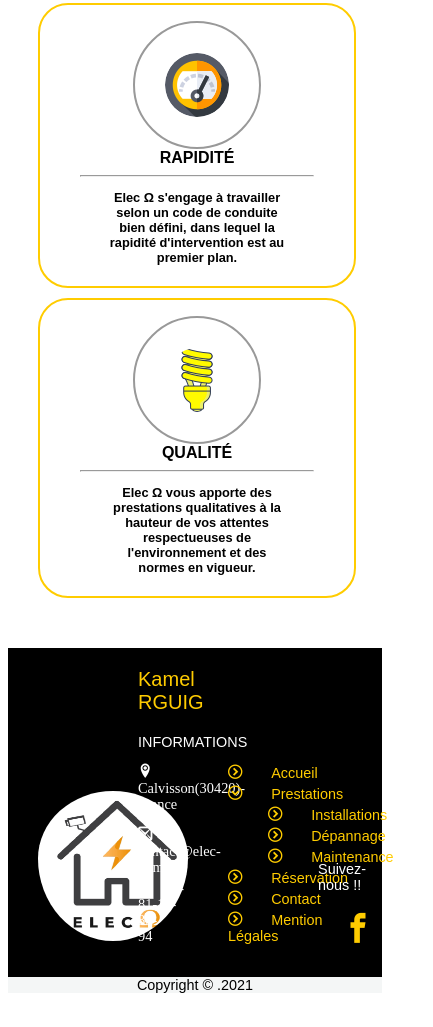
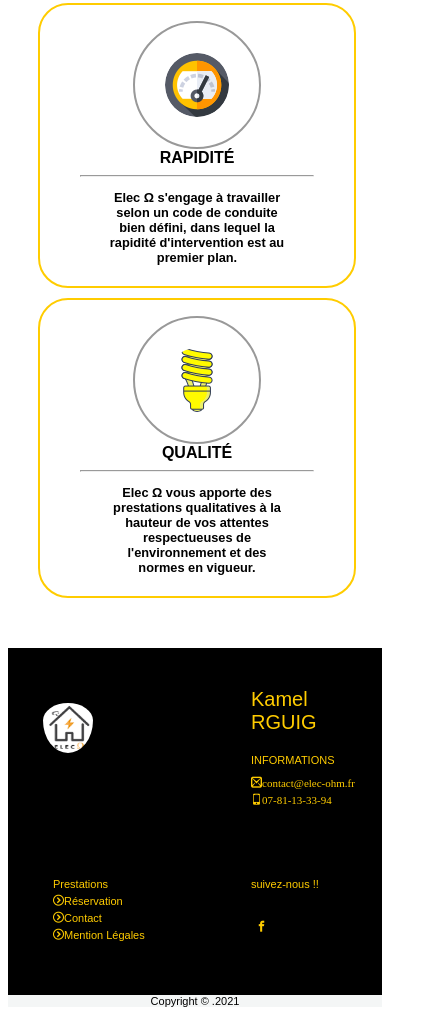
Before and after one commit to Minouch29/elecOmega, a plain HTML site: page src/accueil.html in a window 390 px wide. Shown: the part 2091-3118 px from the top of the page, 433 px wide, since content can reach past the window. Drawn offline with Linux system fonts and the light colour scheme; files whose address does not match are found by name.

Commit message:
ajout footerMina

```diff
--- a/src/accueil.html
+++ b/src/accueil.html
@@ -136,7 +136,7 @@
             </div>
         </main>
         <footer>
-            <section>
+            <section class="box">
                 <div class="dsplay">
                     <img class="logo" src="assets/images/logoElecOmega.png" alt="logo">
                 </div>
@@ -146,39 +146,34 @@
                             <p class="patron">Kamel RGUIG</p>
                         </li>
                         <li>
-                            <p class="darkcolor">INFORMATIONS</p>
+                            <p>INFORMATIONS</p>
                         </li>
                         <li>
-                            <p class="darkcolor"><span class="icon-location2"> Calvisson(30420)-France</span></p>
-                        </li>
-                        <li>
-                            <a class="darkcolor" href="contact@elec-ohm.fr" title="mailclient">
-                                <span class="icon-mail2"> contact@elec-ohm.fr</span>
+                            <a href="contact@elec-ohm.fr" title="mailclient">
+                                <span class="icon-mail2">contact@elec-ohm.fr</span>
                             </a>
                         </li>
                         <li>
-                            <a class="darkcolor" href="07-81-13-33-94" title="telclient">
-                                <span class="icon-phone"> 07-81-13-33-94</span>
+                            <a href="07-81-13-33-94" title="telclient">
+                                <span class="icon-phone">07-81-13-33-94</span>
                             </a>
                         </li>
                     </ul>
                 </div>
-                <div class="dsplay">
-                    <ul class="justify">
-                        <li>
-                            <a href="accueil.html"><span class="icon-circle-right"></span>Accueil</a>
-                        </li>
-                        <li>
-                            <a><span class="icon-circle-down"></span>Prestations</a>
-                            <ul class="justify">
-                                <li><a href="installations.html"><span class="icon-circle-right"></span>Installations</a></li>
-                                <li><a href="depannage.html"><span class="icon-circle-right"></span>Dépannage</a></li>
-                                <li><a href="maintenance.html"><span class="icon-circle-right"></span>Maintenance</a></li>
+                <div class="dropdown dsplay">
+                    <ul>
+                        <li class="prestationsFooter">
+                            Prestations
+                            <ul class="dropdown-content">
+                                <li><a href="installations.html">Installations</a></li>
+                                <li><a href="depannage.html">Dépannage</a></li>
+                                <li><a href="maintenance.html">Maintenance</a></li>
                             </ul>
                         </li>
                         <li>
                             <a href="reservation.html"><span class="icon-circle-right"></span>Réservation</a>
                         </li>
+
                         <li>
                             <a href="contact.html"><span class="icon-circle-right"></span>Contact</a>
                         </li>
@@ -190,7 +185,7 @@
                 <div class="dsplay">
                     <ul>
                         <li>
-                            <p class="darkcolor">Suivez-nous !!</p>
+                            <p>suivez-nous !!</p>
                         </li>
                         <li class="dsplay">
                             <a href="#" title="lien facebook">
@@ -198,11 +193,11 @@
                             </a>
                         </li>
                     </ul>
+                </div>
             </section>
             <section>
                 <p class="copyright">Copyright © .2021</p>
             </section>
         </footer>
-        <script type="text/javascript" src="./js/main.js"></script>
     </body>
 </html>
--- a/src/assets/css/styles_footer.css
+++ b/src/assets/css/styles_footer.css
@@ -1,68 +1,133 @@
+/**My css footer**/
 
-/*footer**/
+:root{ --yellow: #FFCC00; }
+
+*{ font-family: Arial, Helvetica, sans-serif; }
 
 footer{
-    background-color:black;
     margin-top:20px;
     margin-bottom: 20px;
-    font-size: 0.9em;
+    color:var(--yellow);
+    background-color:black;
 }
 
 footer li{
     list-style-type: none;
-    margin-top: 5px;
+    margin-top:5px;
     margin-bottom: 5px;
 }
 
 footer a{
-    color: #FFCC00;
+    color:var(--yellow);
     text-decoration: none;
 }
 
+/**class*/
 
-/**classe*/
-span[class^="icon-"] {
-    margin-right: 2em;
-}
-
-.justify{
-    text-align: justify;
-}
-
-.justify p{
-    color: #FFCC00;
-}
-
-.darkcolor{
-    color:white !important;
-}
+.justify{ text-align: justify; }
 
 .patron{
-    color:#FFCC00;
+    color:var(--yellow);
     font-family: fantasy;
     font-size: 20px;
     margin-bottom: 20px;
 }
 
 .dsplay{
-    display: inline-block;
-    width: 23%;
+    display:inline-block;
+    width: 24%;
+    margin-top:20px;
 }
 
 .logo{
-    width: 150px;
-    height: 150px;
+    width: 100px;
+    height: 100px;
     border-radius: 50%;
     padding-top: 15px;
-    margin-left: 30px;
-}
-
-.icon-facebook{
-    font-size: 30px;
-    margin-left: 25px
+    margin-right: 20px;
 }
 
 .copyright{
      text-align: center;
      background-color:#f4f6f6;
+     color:black;
 }
+
+/*style du sous menu Prestations*/
+.dropbtn {
+    background-color: var(--yellow);
+    color: white;
+    padding: 16px;
+    font-size: 16px;
+    border: none;
+}
+
+.dropdown {
+    text-align: justify;
+    position: relative;
+    display: inline-block;
+}
+
+.dropdown-content {
+    margin-top: -160px;
+    border-radius: 6px;
+    display: none;
+    position: absolute;
+    background-color: #f1f1f1;
+    min-width: 160px;
+    box-shadow: 0px 1px 2px  rgba(0,0,0,0.2);
+    z-index: 1;
+}
+
+.dropdown-content a {
+    color:black;
+    padding: 12px 16px;
+    text-decoration: none;
+    display: block;
+}
+
+.dropdown-content a:hover { color: var(--yellow); }
+
+.prestationsFooter:hover .dropdown-content { display: block; }
+
+/* ajoute apres le texte de l'onglet un ▼ de 15px de taille*/
+
+.dropdown p::after{
+    content: "▼";
+    font-size: 15px;
+}
+
+
+/**Médias querys  */
+
+@media screen and (max-width:576px){
+
+    footer{
+        width: 100%;
+        background-color: black;
+        font-size:11px;
+    }
+
+    footer .logo{
+        width: 50px;
+        height: 50px;
+        border-radius: 50%;
+        margin-top: 20px;
+        margin-left: 30px;
+    }
+
+    .dsplay{
+        display:inline-block;
+        width:93%;
+        margin-left: 5px;
+        margin-bottom:20px;
+        margin-right: 10px;
+        text-align: justify;
+    }
+
+    .box {
+        display: grid;
+        grid-template-columns: 1fr 1fr ;
+        grid-gap: 10px 2em;
+    }
+}
```
